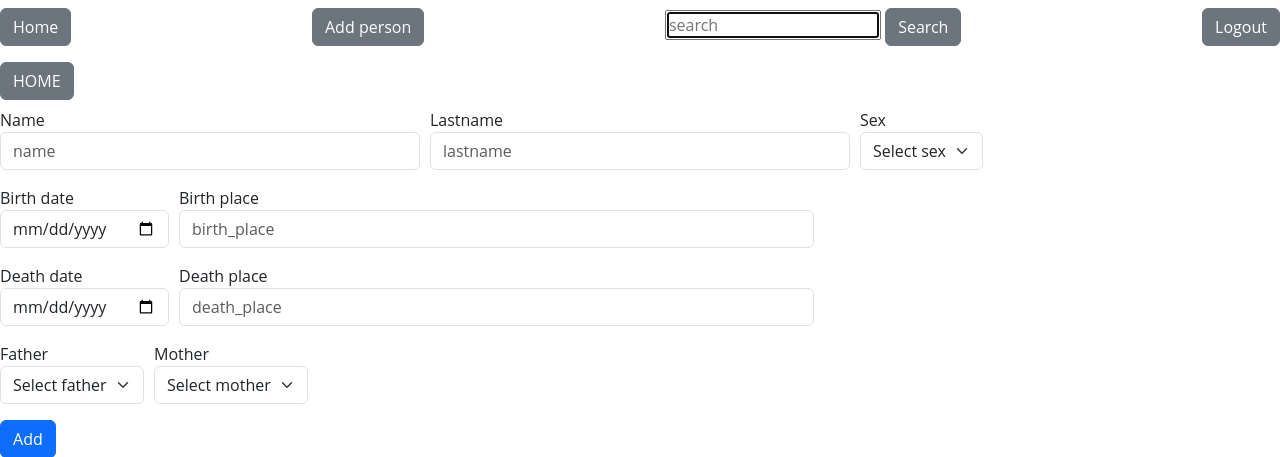
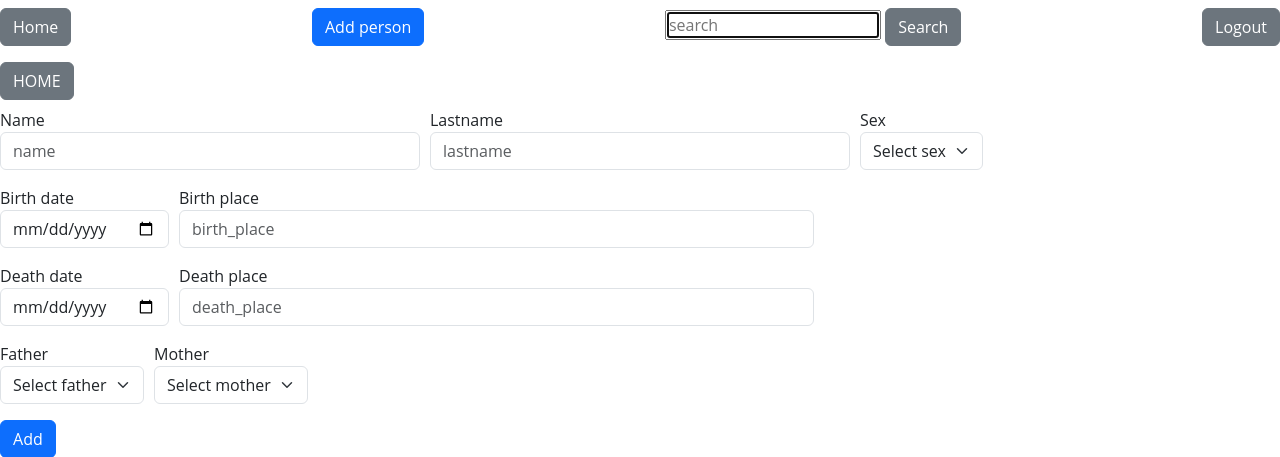
Before and after one commit to andriiguthub/Family-records, a Flask app: page /add in a window 1280 px wide. Shown: the top 457 px of the page. Run offline with Flask 3, Linux system fonts and the light colour scheme; the visitor is signed in with stand-in values (Sample User, id 1); data that the repository does not hold is empty; some libraries are stand-ins or nearby versions.

Commit message:
Update layout.html

```diff
--- a/templates/layout.html
+++ b/templates/layout.html
@@ -26,13 +26,9 @@
     <body>
         <div class="container-flex">
             <header class="navbar">
+                <div class=""><a class="btn btn-secondary" href="/">Home</a></div>
                 {% if current_user.is_authenticated %}
-                <div class=""><a class="btn btn-secondary" href="/tree">Home</a></div>
-                {% else %}
-                <div class=""><a class="btn btn-secondary" href="/">Home</a></div>
-                {% endif %}
-                {% if current_user.is_authenticated %}
-                <div class=""><a class="btn btn-secondary" href="/add">Add person</a></div>
+                <div class=""><a class="btn btn-primary" href="/add">Add person</a></div>
                 <div>
                 <form action="/tree" method="post">
                     <input autofocus name="search" placeholder="search" type="search" value="{%if search is defined and search %}{{ search }}{% endif %}">
@@ -43,6 +39,7 @@
                 {% if current_user.is_authenticated %}
                 <div class=""><a class="btn btn-secondary" href="/logout">Logout</a></div>
                 {% else %}
+                <div class=""><a class="btn btn-secondary" href="/register">Register</a></div>
                 <div class=""><a class="btn btn-secondary" href="/login">Login</a></div>
                 {% endif %}
             </header>
```
